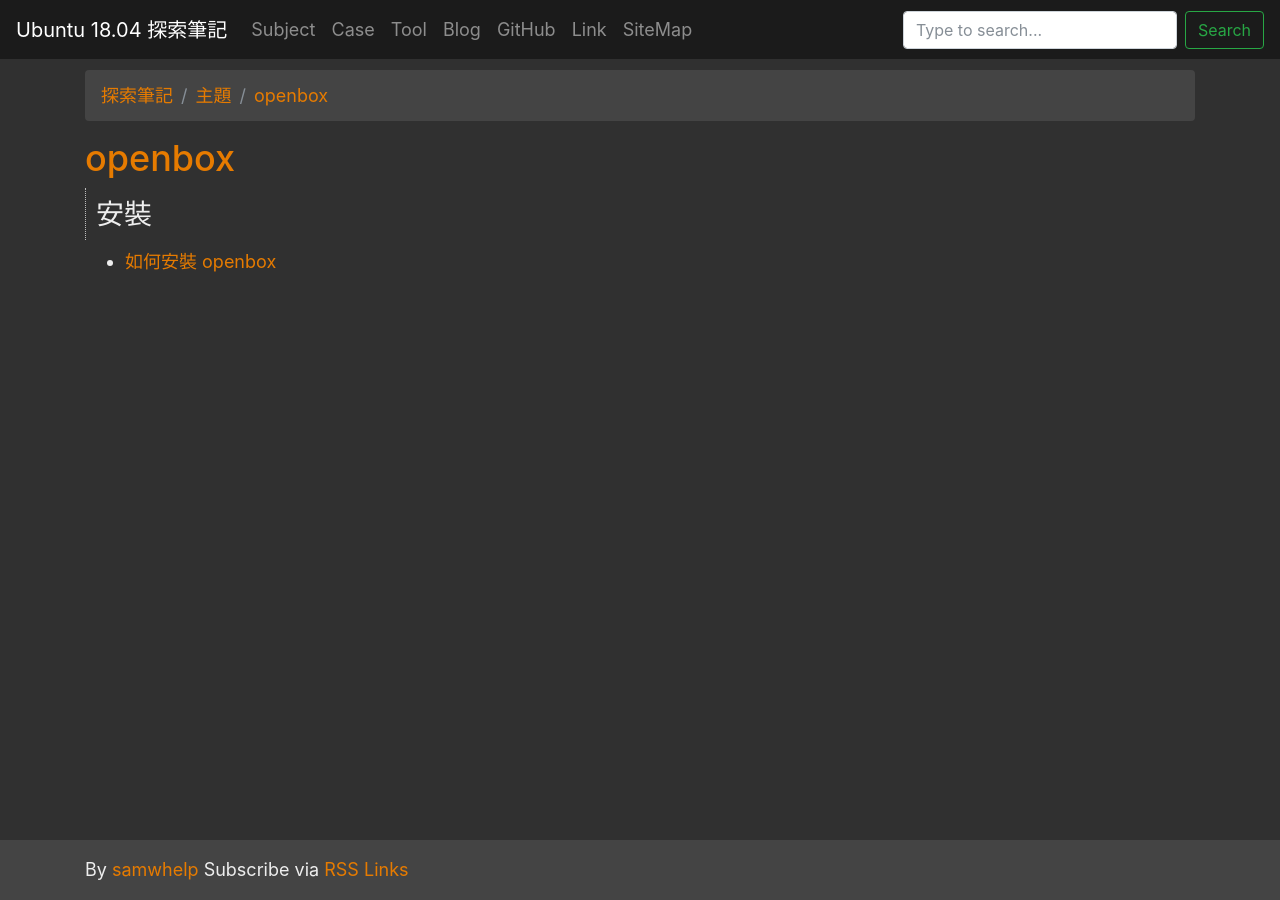
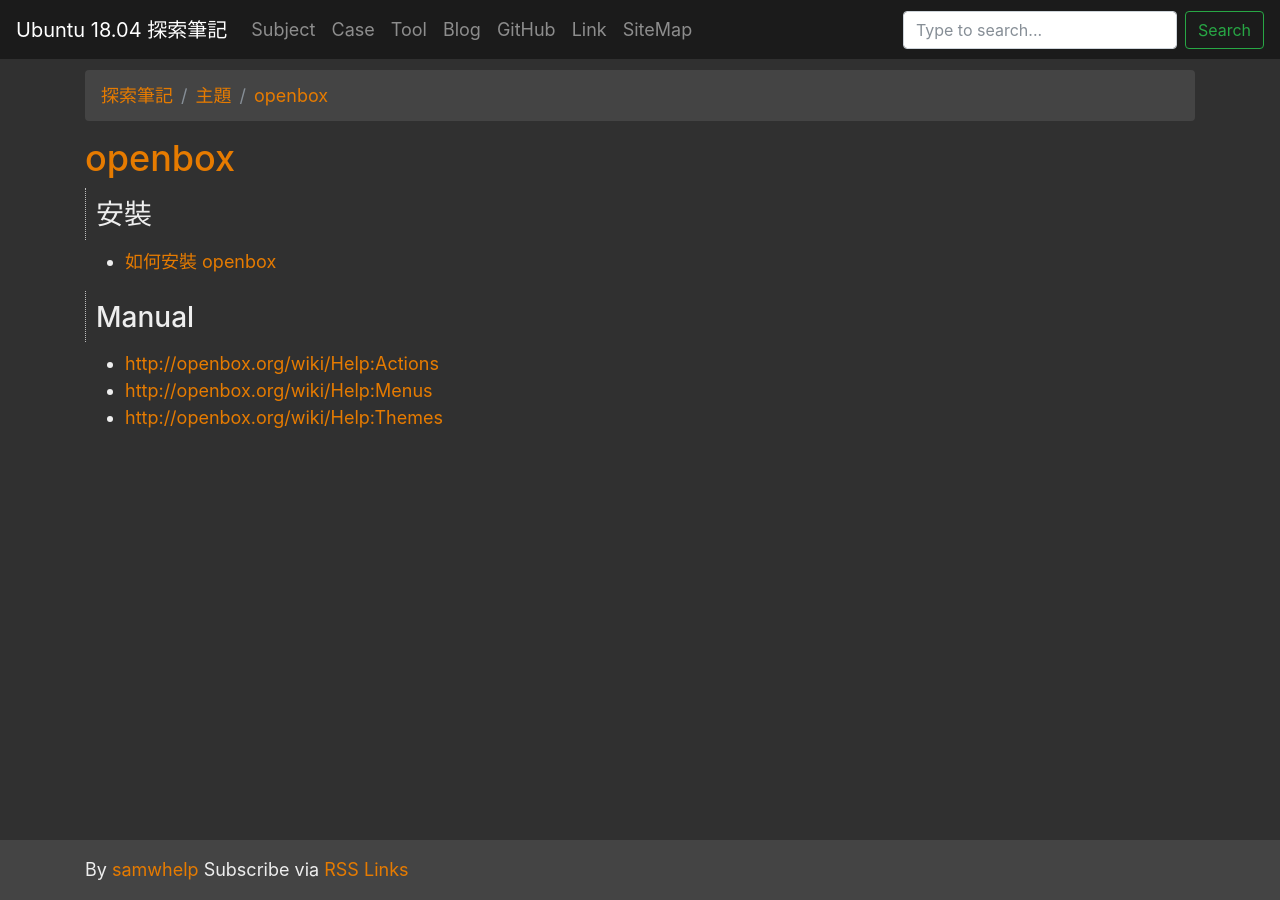
Before and after one commit to samwhelp/note-ubuntu-18.04, a Jekyll site: the page built from read/subject/openbox/index.md, in a window 1280 px wide. Built offline with Jekyll 4.4.1, drawn with Linux system fonts in a browser that asks for light colours; nearby versions of some CDN libraries.

Commit message:
add link

```diff
--- a/read/subject/openbox/index.md
+++ b/read/subject/openbox/index.md
@@ -14,3 +14,10 @@ source_url: '/read/subject/openbox/index.md'
 ## 安裝
 
 * [如何安裝 openbox](install-openbox)
+
+
+## Manual
+
+* [http://openbox.org/wiki/Help:Actions](http://openbox.org/wiki/Help:Actions)
+* [http://openbox.org/wiki/Help:Menus](http://openbox.org/wiki/Help:Menus)
+* [http://openbox.org/wiki/Help:Themes](http://openbox.org/wiki/Help:Themes)
```
Also changed, not shown: read/subject/openbox/install-openbox.md (+6 -0 lines).
